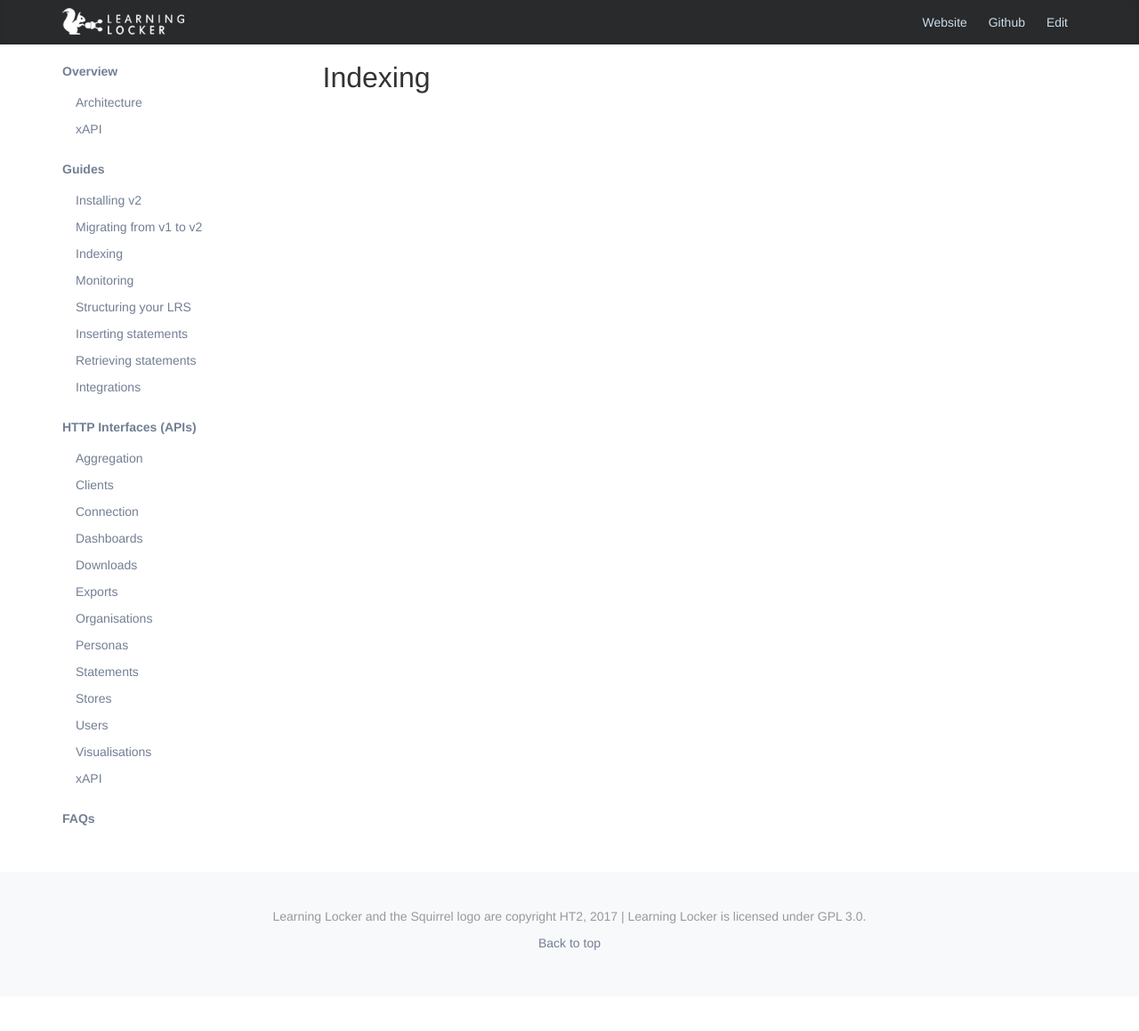
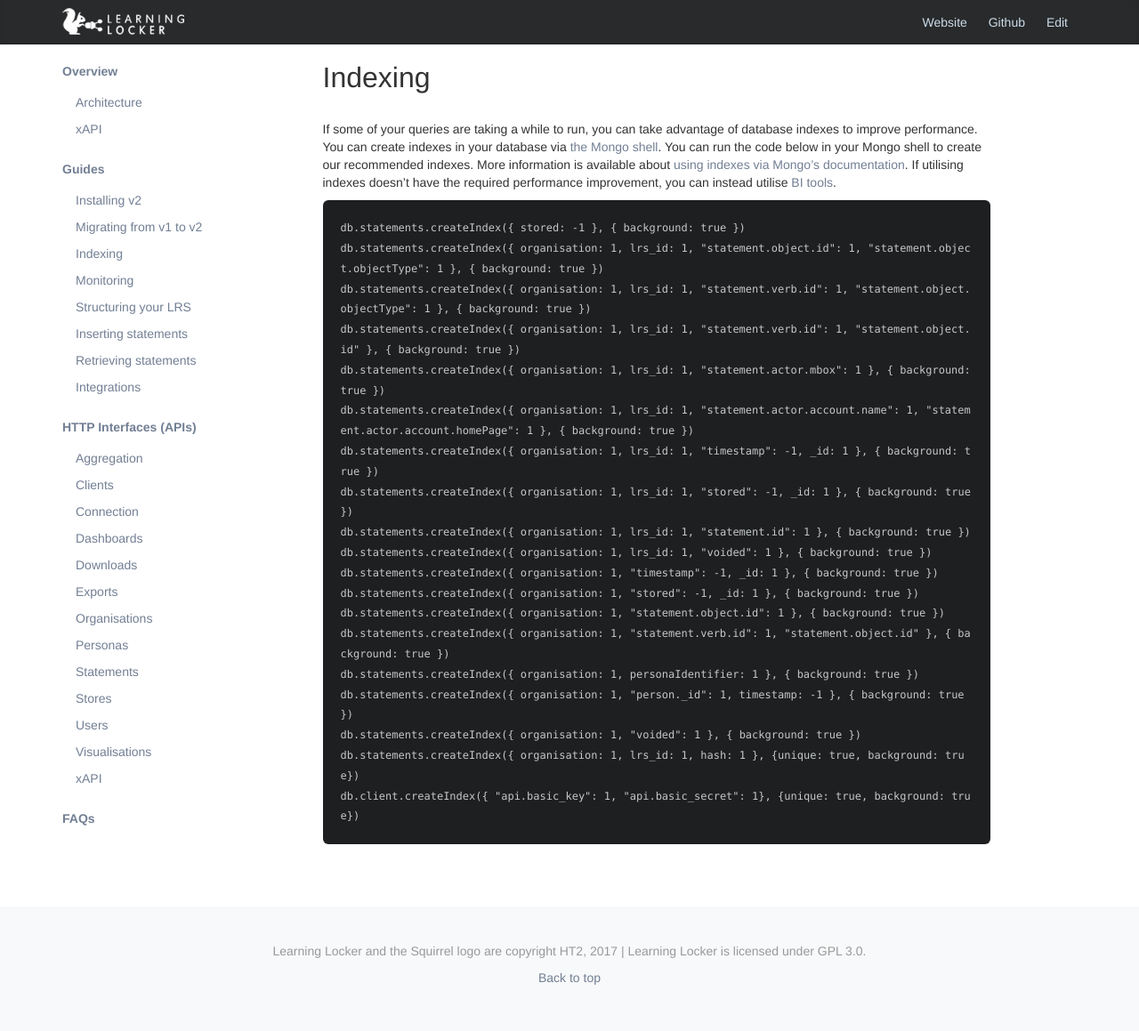
Before and after one commit to LearningLocker/docs, a Jekyll site: the page built from src/guides-indexing.md, in a window 1280 px wide. Shown: the whole page at 89% size. Built offline with Jekyll 4.4.1, drawn with Linux system fonts in a browser that asks for light colours; nearby versions of some CDN libraries; our own code applies the rules of GitHub Pages for plain Markdown files; before the commit the page ends 1120 px from its top, so only the background shows below that.

Commit message:
Adds docs for indexing.

````diff
--- a/src/guides-indexing.md
+++ b/src/guides-indexing.md
@@ -2,3 +2,26 @@
 ---
 
 # Indexing
+If some of your queries are taking a while to run, you can take advantage of database indexes to improve performance. You can create indexes in your database via [the Mongo shell](https://docs.mongodb.com/manual/mongo/). You can run the code below in your Mongo shell to create our recommended indexes. More information is available about [using indexes via Mongo's documentation](https://docs.mongodb.com/manual/indexes/). If utilising indexes doesn't have the required performance improvement, you can instead utilise [BI tools](../guides-retrieving).
+
+```js
+db.statements.createIndex({ stored: -1 }, { background: true })
+db.statements.createIndex({ organisation: 1, lrs_id: 1, "statement.object.id": 1, "statement.object.objectType": 1 }, { background: true })
+db.statements.createIndex({ organisation: 1, lrs_id: 1, "statement.verb.id": 1, "statement.object.objectType": 1 }, { background: true })
+db.statements.createIndex({ organisation: 1, lrs_id: 1, "statement.verb.id": 1, "statement.object.id" }, { background: true })
+db.statements.createIndex({ organisation: 1, lrs_id: 1, "statement.actor.mbox": 1 }, { background: true })
+db.statements.createIndex({ organisation: 1, lrs_id: 1, "statement.actor.account.name": 1, "statement.actor.account.homePage": 1 }, { background: true })
+db.statements.createIndex({ organisation: 1, lrs_id: 1, "timestamp": -1, _id: 1 }, { background: true })
+db.statements.createIndex({ organisation: 1, lrs_id: 1, "stored": -1, _id: 1 }, { background: true })
+db.statements.createIndex({ organisation: 1, lrs_id: 1, "statement.id": 1 }, { background: true })
+db.statements.createIndex({ organisation: 1, lrs_id: 1, "voided": 1 }, { background: true })
+db.statements.createIndex({ organisation: 1, "timestamp": -1, _id: 1 }, { background: true })
+db.statements.createIndex({ organisation: 1, "stored": -1, _id: 1 }, { background: true })
+db.statements.createIndex({ organisation: 1, "statement.object.id": 1 }, { background: true })
+db.statements.createIndex({ organisation: 1, "statement.verb.id": 1, "statement.object.id" }, { background: true })
+db.statements.createIndex({ organisation: 1, personaIdentifier: 1 }, { background: true })
+db.statements.createIndex({ organisation: 1, "person._id": 1, timestamp: -1 }, { background: true })
+db.statements.createIndex({ organisation: 1, "voided": 1 }, { background: true })
+db.statements.createIndex({ organisation: 1, lrs_id: 1, hash: 1 }, {unique: true, background: true})
+db.client.createIndex({ "api.basic_key": 1, "api.basic_secret": 1}, {unique: true, background: true})
+```
````
